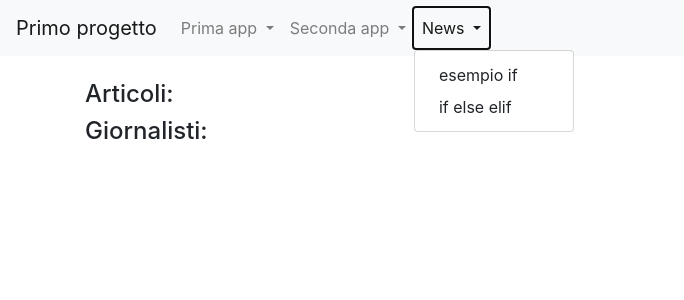
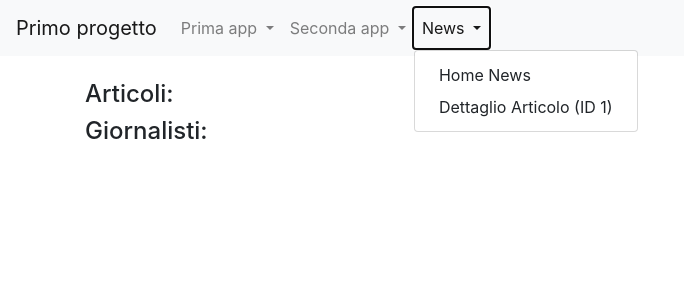
Before and after one commit to CarlosMina67/primo_progetto, a Django app: template news/templates/homepage.html in a window 1280 px wide, after a click on "News". Shown: the top 300 px of the page, without its empty margins (0-684 px from the left). Run offline with Django 5.2, Linux system fonts and the light colour scheme; the template is opened without the code that fills it, so the values that code supplies are empty.

Commit message:
fix della navbar

```diff
--- a/prima_app/templates/prima_app/base.html
+++ b/prima_app/templates/prima_app/base.html
@@ -1,6 +1,6 @@
-<!doctype html>
+<!DOCTYPE html>
 {% load static %}
-<html lang="en">
+<html lang="it">
   <head>
     <!-- Required meta tags -->
     <meta charset="utf-8">
@@ -44,7 +44,7 @@
             </a>
             <div class="dropdown-menu" aria-labelledby="navbarDropdownSecondaApp">
               <a class="dropdown-item" href="{% url 'seconda_app:es_if' %}">esempio if</a>
-              <a class="dropdown-item" href="{% url 'seconda_app:if_else_elif'%}"> if else elif</a>
+              <a class="dropdown-item" href="{% url 'seconda_app:if_else_elif' %}">if else elif</a>
               <a class="dropdown-item" href="{% url 'seconda_app:es_for' %}">esempio for</a>
               <a class="dropdown-item" href="#">place holder</a>
               <a class="dropdown-item" href="#">place holder</a>
@@ -54,11 +54,11 @@
           <!-- Dropdown: app NEWS -->
           <li class="nav-item dropdown">
             <a class="nav-link dropdown-toggle" href="#" id="navbarDropdownnewsApp" role="button" data-toggle="dropdown" aria-haspopup="true" aria-expanded="false">
-               News
+              News
             </a>
-            <div class="dropdown-menu" aria-labelledby="navbarDropdownnews">
-              <a class="dropdown-item" href="{% url 'news:homepage' %}">esempio if</a>
-              <a class="dropdown-item" href="{% url 'news:articolo'%}"> if else elif</a>
+            <div class="dropdown-menu" aria-labelledby="navbarDropdownnewsApp">
+              <a class="dropdown-item" href="{% url 'news:homeview' %}">Home News</a>
+              <a class="dropdown-item" href="{% url 'news:articolo_detail' 1 %}">Dettaglio Articolo (ID 1)</a>
             </div>
           </li>
 
```
